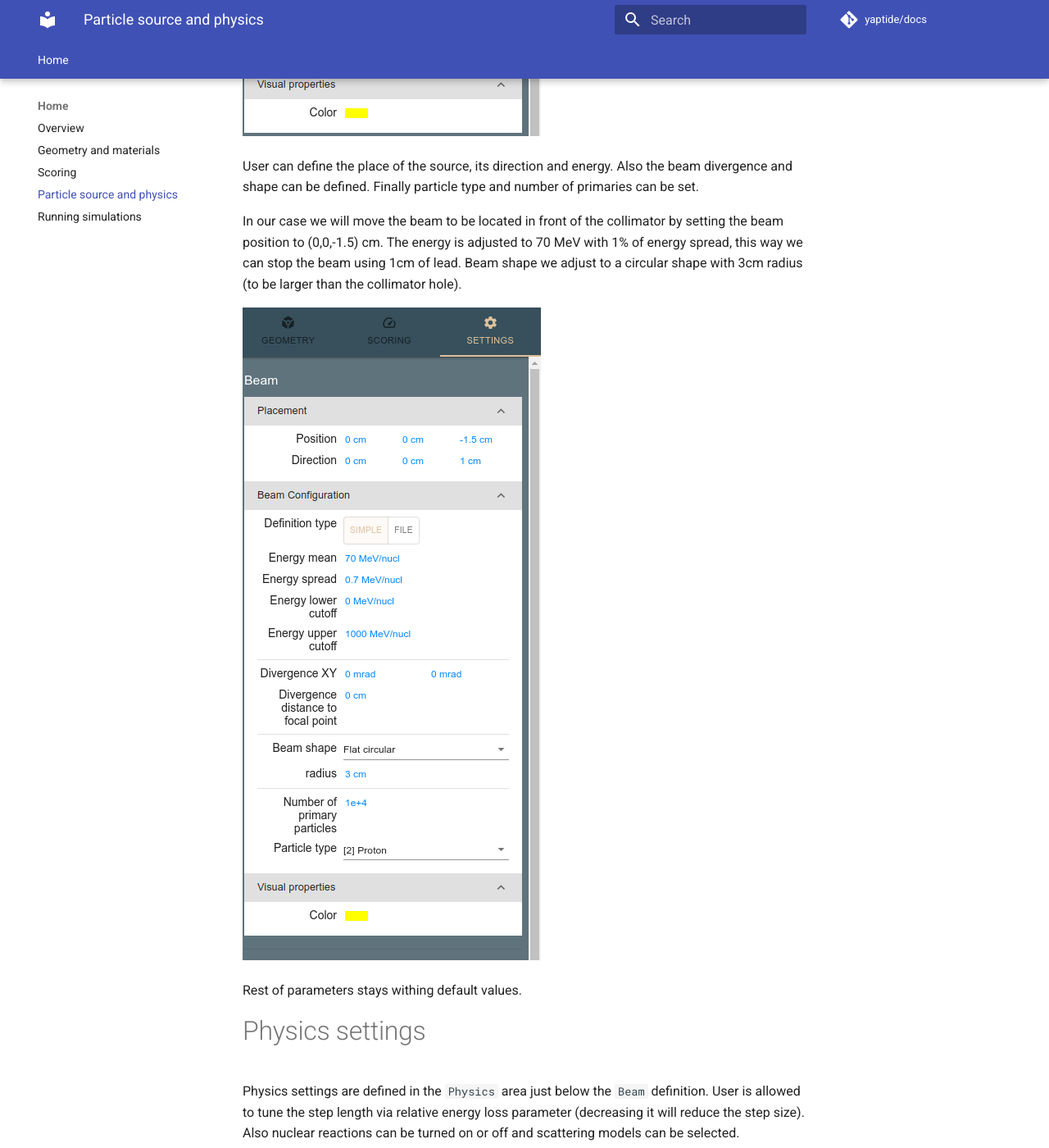
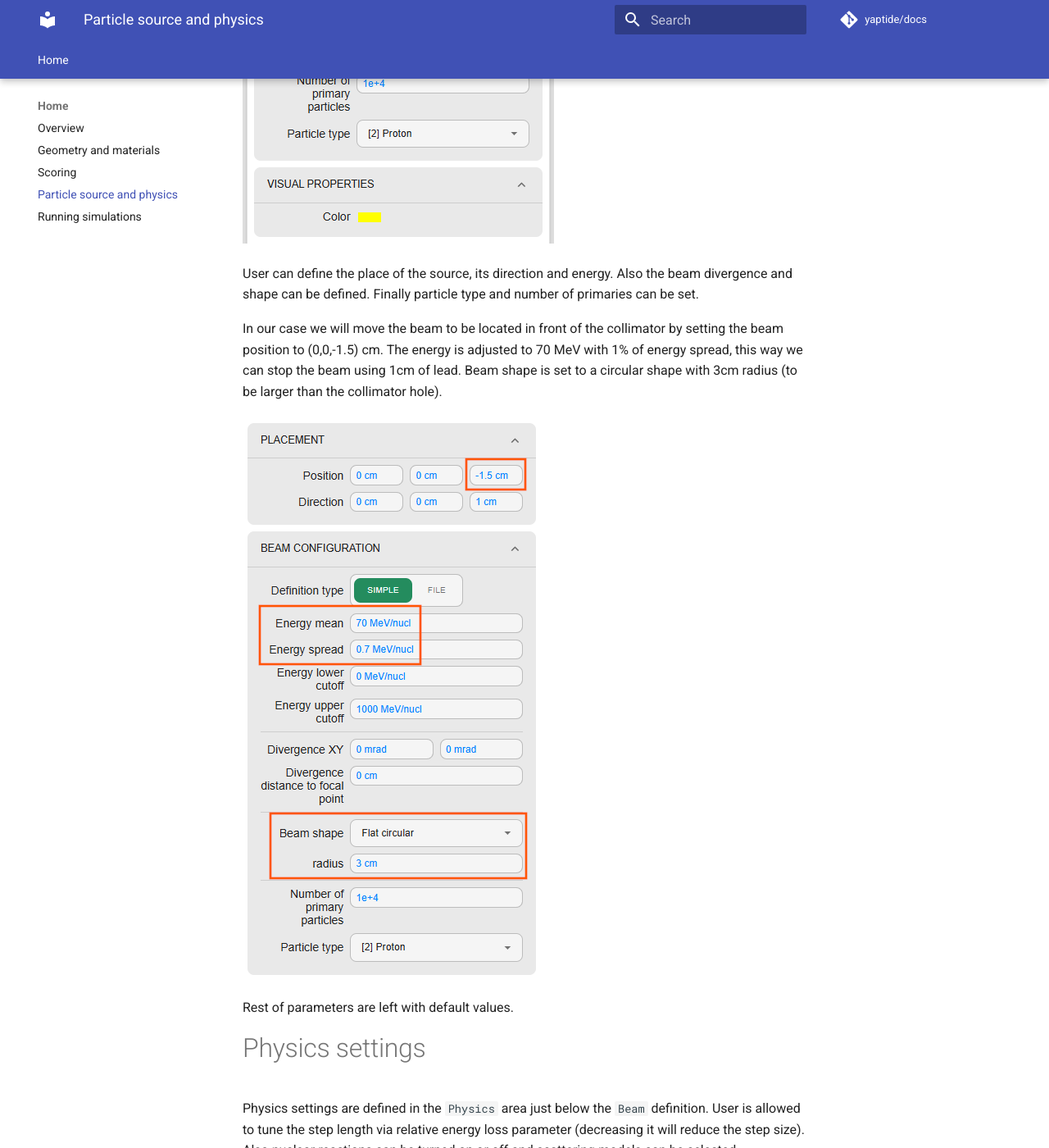
Before and after one commit to yaptide/docs, an MkDocs documentation site: the page built from docs/settings.md, in a window 1280 px wide and 1400 px high, scrolled down 899 px. Shown: the whole window at 82% size. Built offline with MkDocs 1.6.1 and Material for MkDocs 9.7.7, drawn with Linux system fonts in a browser that asks for light colours; comment, search, counter and statistics services are not loaded.

Commit message:
Update settings page

```diff
--- a/docs/settings.md
+++ b/docs/settings.md
@@ -2,18 +2,18 @@
 
 Particle source is defined in the `Settings` tab in the right menu of Editor view:
 
-![Alt text](assets/settings/image.png)
+![Beam settings](assets/settings/beam_settings.png)
 
 User can define the place of the source, its direction and energy. Also the beam divergence and shape can be defined.
 Finally particle type and number of primaries can be set.
 
 In our case we will move the beam to be located in front of the collimator by setting the beam position to (0,0,-1.5) cm.
 The energy is adjusted to 70 MeV with 1% of energy spread, this way we can stop the beam using 1cm of lead.
-Beam shape we adjust to a circular shape with 3cm radius (to be larger than the collimator hole).
+Beam shape is set to a circular shape with 3cm radius (to be larger than the collimator hole).
 
-![Alt text](assets/settings/image-1.png)
+![Setting up beam](assets/settings/beam_adjustments.png)
 
-Rest of parameters stays withing default values.
+Rest of parameters are left with default values.
 
 # Physics settings
 
@@ -21,4 +21,4 @@ Physics settings are defined in the `Physics` area just below the `Beam` definit
 User is allowed to tune the step length via relative energy loss parameter (decreasing it will reduce the step size).
 Also nuclear reactions can be turned on or off and scattering models can be selected.
 
-![Alt text](assets/settings/image-2.png)
+![Alt text](assets/settings/physics_settings.png)
```
Also changed, not shown: docs/assets/settings/beam_adjustments.png (added), docs/assets/settings/beam_settings.png (added), docs/assets/settings/image-1.png (deleted), docs/assets/settings/image-2.png (deleted), docs/assets/settings/image.png (deleted), docs/assets/settings/physics_settings.png (added).
